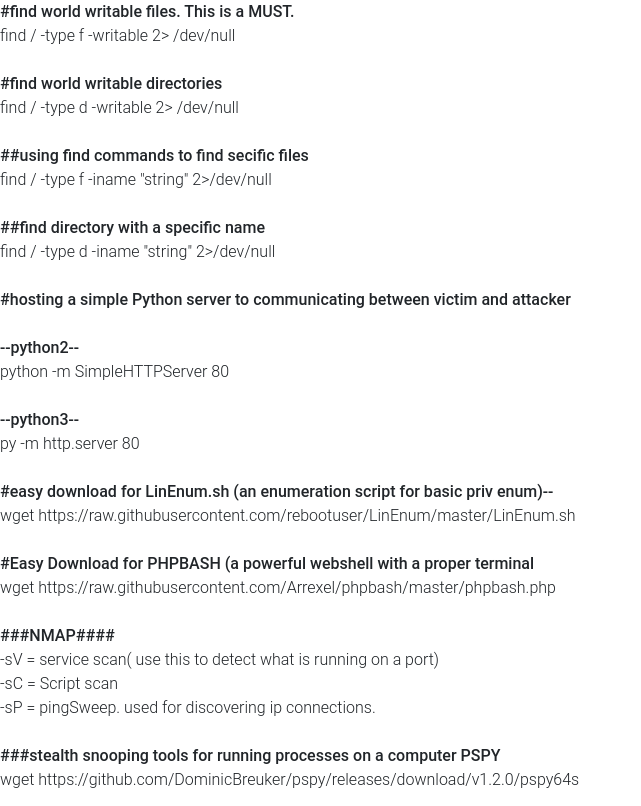
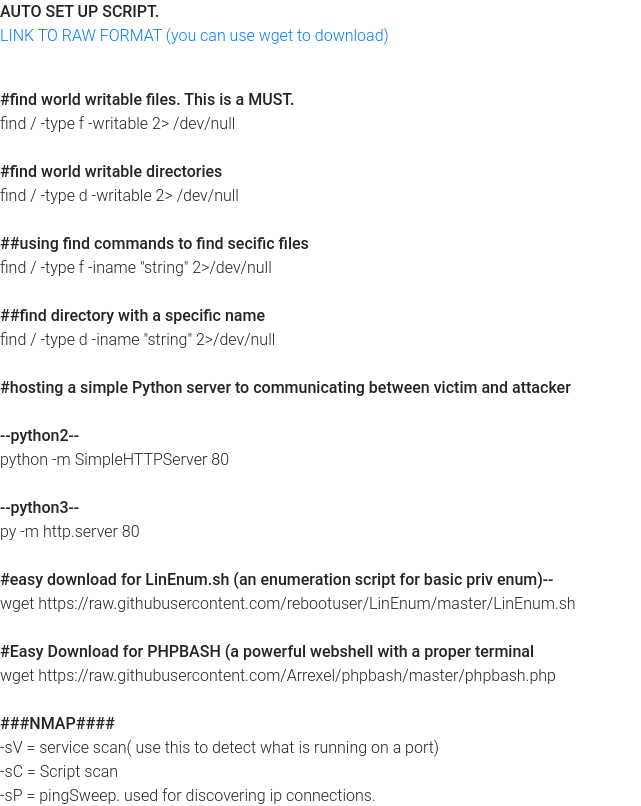
Before and after one commit to wolffPat/wolffPat.github.io, a plain HTML site: page commands.html in a window 1280 px wide. Shown: the top 806 px of the page, without its empty margins (0-641 px from the left). Drawn offline with nearby package versions, Linux system fonts and the light colour scheme.

Commit message:
added an auto setup script for kali

```diff
--- a/commands.html
+++ b/commands.html
@@ -24,6 +24,8 @@
 <script src="https://cdnjs.cloudflare.com/ajax/libs/popper.js/1.14.7/umd/popper.min.js" integrity="sha384-UO2eT0CpHqdSJQ6hJty5KVphtPhzWj9WO1clHTMGa3JDZwrnQq4sF86dIHNDz0W1" crossorigin="anonymous"></script>
 </head>
 <body>
+<p><strong>AUTO SET UP SCRIPT.</strong><br>
+<a href="runDasScripts.sh">LINK TO RAW FORMAT (you can use wget to download)</a><br><br>
 <p><strong>#find world writable files. This is a MUST.</strong><br>
 find / -type f -writable 2> /dev/null
 <br>
```
Also changed, not shown: 1 other file.
